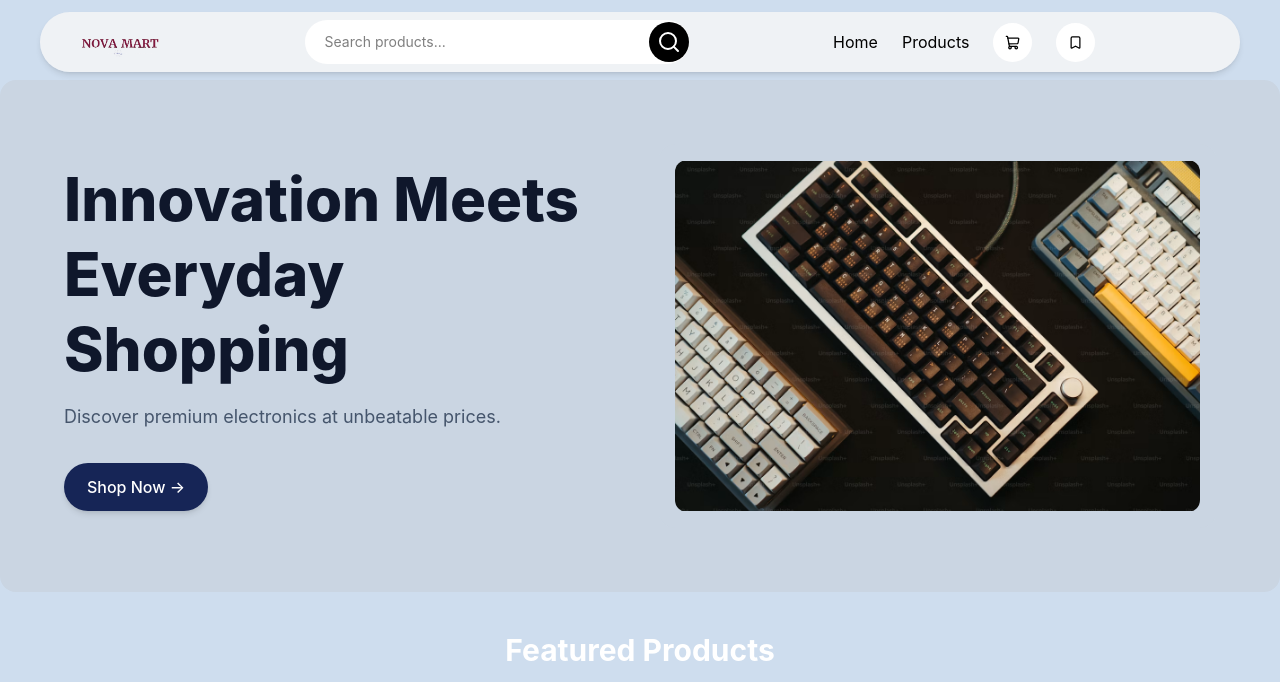
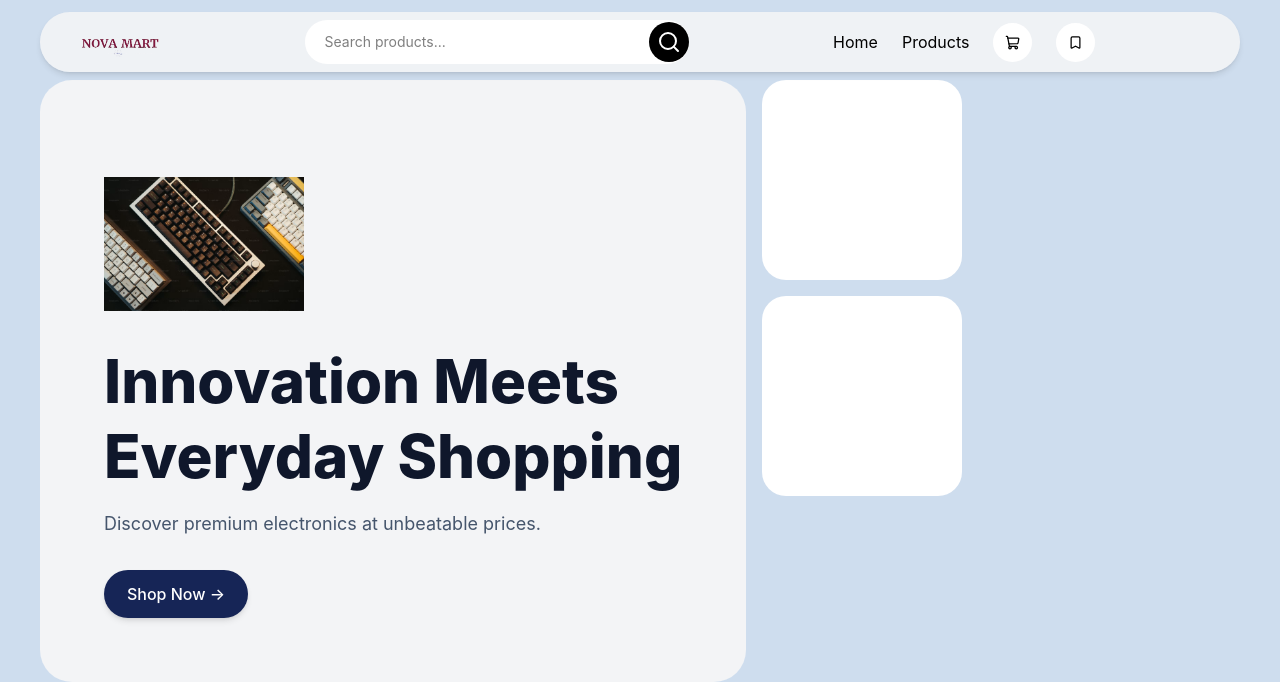
Before and after one commit to MiyaAadil/NovaMart-ecommerce, a React (Vite) app: page / in a window 1280 px wide. Shown: the top 682 px of the page. Built offline with nearby package versions, Linux system fonts and the light colour scheme; no server answers.

Commit message:
adjust mx

```diff
--- a/src/components/Hero.jsx
+++ b/src/components/Hero.jsx
@@ -3,10 +3,12 @@
 
 const Hero = () => {
   return (
-    <div className='bg-slate-300 mx-auto mt-5 p-6 md:p-12 lg:p-16 flex flex-col-reverse md:flex-row items-center justify-between gap-10 rounded-2xl max-w-7xl'>
+    <div className='flex mx-5 md:mx-10 mt-5 gap-4 w-auto'>
+
+        <div className='bg-gray-100 p-6 md:p-12 lg:p-16 flex flex-col-reverse rounded-4xl'>
 
           {/* Left side content */}
-      <div className='flex flex-col justify-between gap-6 md:gap-8 w-full md:w-1/2'>
+          <div className='flex flex-col justify-between gap-6 md:gap-8'>
             <div className='flex flex-col gap-4 text-center md:text-left'>
               <h1 className='text-3xl sm:text-4xl md:text-5xl lg:text-6xl font-extrabold text-slate-900 leading-tight'>
                 Innovation Meets <br className='hidden md:block' /> Everyday Shopping
@@ -16,24 +18,32 @@
               </p>
             </div>
 
-        <div className='flex justify-center md:justify-start'>
-
               <Link to='/products'>
               <button className='w-36 py-3 bg-blue-950 rounded-full text-white font-medium hover:bg-blue-900 cursor-pointer transition-all duration-200 shadow-md hover:shadow-lg'>
                 Shop Now →
               </button>
               </Link>
-
-        </div>
           </div>
 
           {/* Right side content */}
-      <div className='w-full md:w-1/2 flex justify-center items-center h-48 sm:h-64 md:h-80 lg:h-96 bg-slate-300 rounded-2xl p-4 overflow-hidden'>
+          <div className=''>
             <img
-          className='h-full w-full rounded-2xl sm:rounded-xl object-contain object-center transform hover:scale-105 transition-transform duration-300'
+              className='rounded-2xl sm:rounded-xl object-contain object-center transform hover:scale-105 transition-transform duration-300 h-50 w-50'
               src={KeyboardImage}
               alt="Premium Keyboard Electronics"
             />
+          </div>
+
+        </div>
+
+        <div className='h-full flex flex-col gap-4'>
+              <div className='h-50 w-50 bg-white rounded-3xl'>
+
+              </div>
+
+              <div className='h-50 w-50 bg-white rounded-3xl'>
+
+              </div>
         </div>
 
     </div>
--- a/src/components/Navbar.jsx
+++ b/src/components/Navbar.jsx
@@ -17,7 +17,7 @@
 
   return (
       <>
-      <nav className="bg-gray-100/90 rounded-full top-3 mx-10 h-15 flex sticky z-50 shadow-md">
+      <nav className="bg-gray-100/90 rounded-full top-3 mx-5 md:mx-10 h-15 flex sticky z-50 shadow-md">
 
         <div className="w-full mx-10 flex items-center justify-between">
 
--- a/src/components/ProductCard.jsx
+++ b/src/components/ProductCard.jsx
@@ -9,7 +9,7 @@
   const { addToCart } = useContext(CartContext);
 
   return (
-    <div className='text-white hover:bg-gray-600 bg-gray-800 p-3 rounded-lg hover:scale-95 transition-all duration-600 cursor-pointer flex flex-col items-center justify-between gap-2'>
+    <div className='text-white hover:bg-gray-600 bg-gray-800 py-2 rounded-3xl hover:scale-95 transition-all duration-600 cursor-pointer flex flex-col items-center justify-between gap-2'>
 
       <Link to={`/products/${product.id}`}>
       <div className='flex flex-col items-center'>
```
Lines whose indentation alone changed are shown as unchanged.
